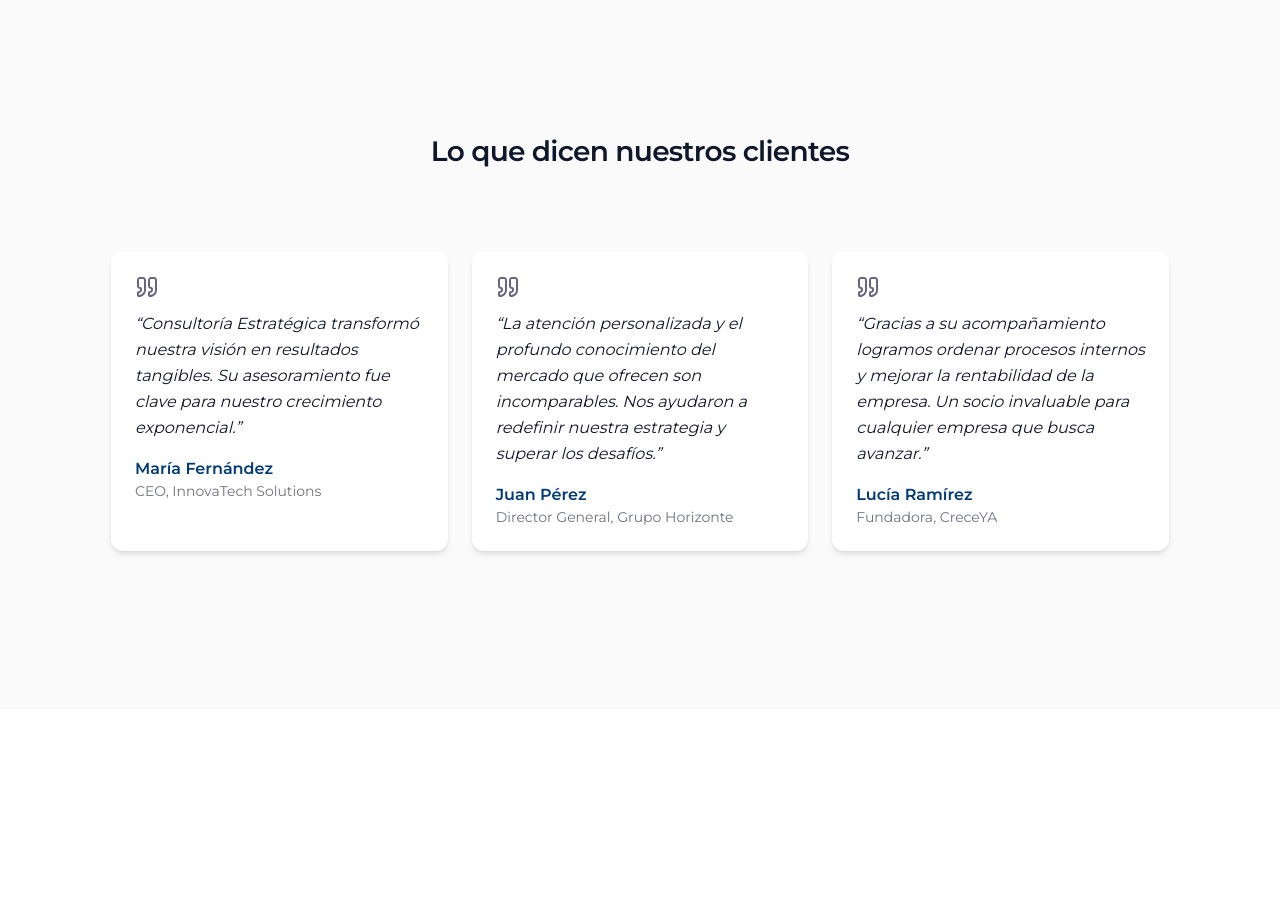
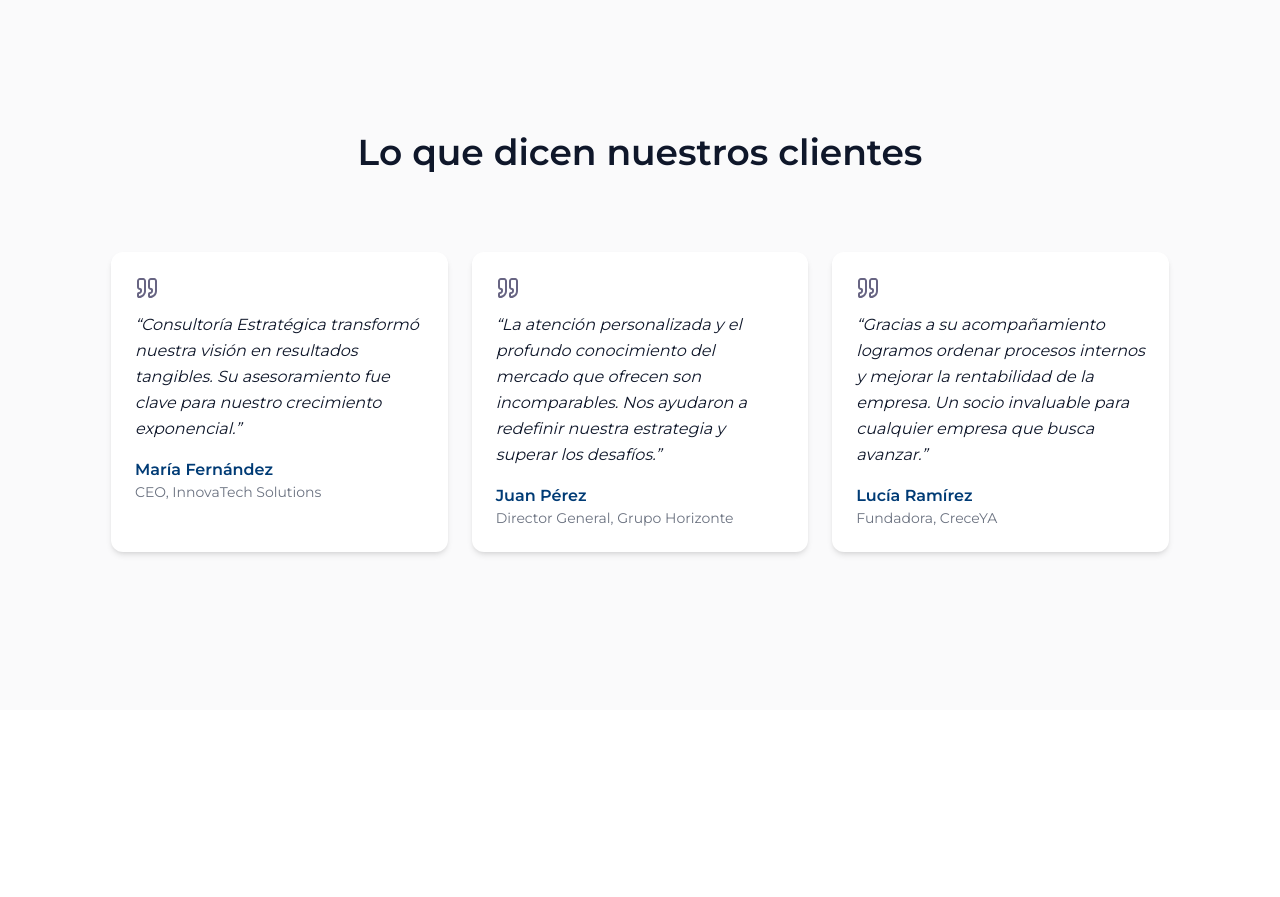
Before and after one commit to NicoGuerrero11/mgconsulting-sitio, an Astro site: page / in a window 1280 px wide. Shown: the part 1080-1977 px from the top of the page. Built offline with nearby package versions, Linux system fonts and the light colour scheme; Astro itself is replaced by a stand-in of ours.

Commit message:
fix(Testimonial): update header font size for improved readability

```diff
--- a/src/components/home/Testimonial.astro
+++ b/src/components/home/Testimonial.astro
@@ -32,7 +32,7 @@ const testimonials = [
   <Container class="w-full px-6 md:px-8">
     <h1
       id="testimonials-title"
-      class="text-center text-text font-semibold tracking-tight text-[20px] md:text-2xl lg:text-[28px] mb-20"
+      class="text-center text-text font-semibold text-2xl md:text-3xl lg:text-4xl mb-20"
     >
       Lo que dicen nuestros clientes
     </h1>
```
